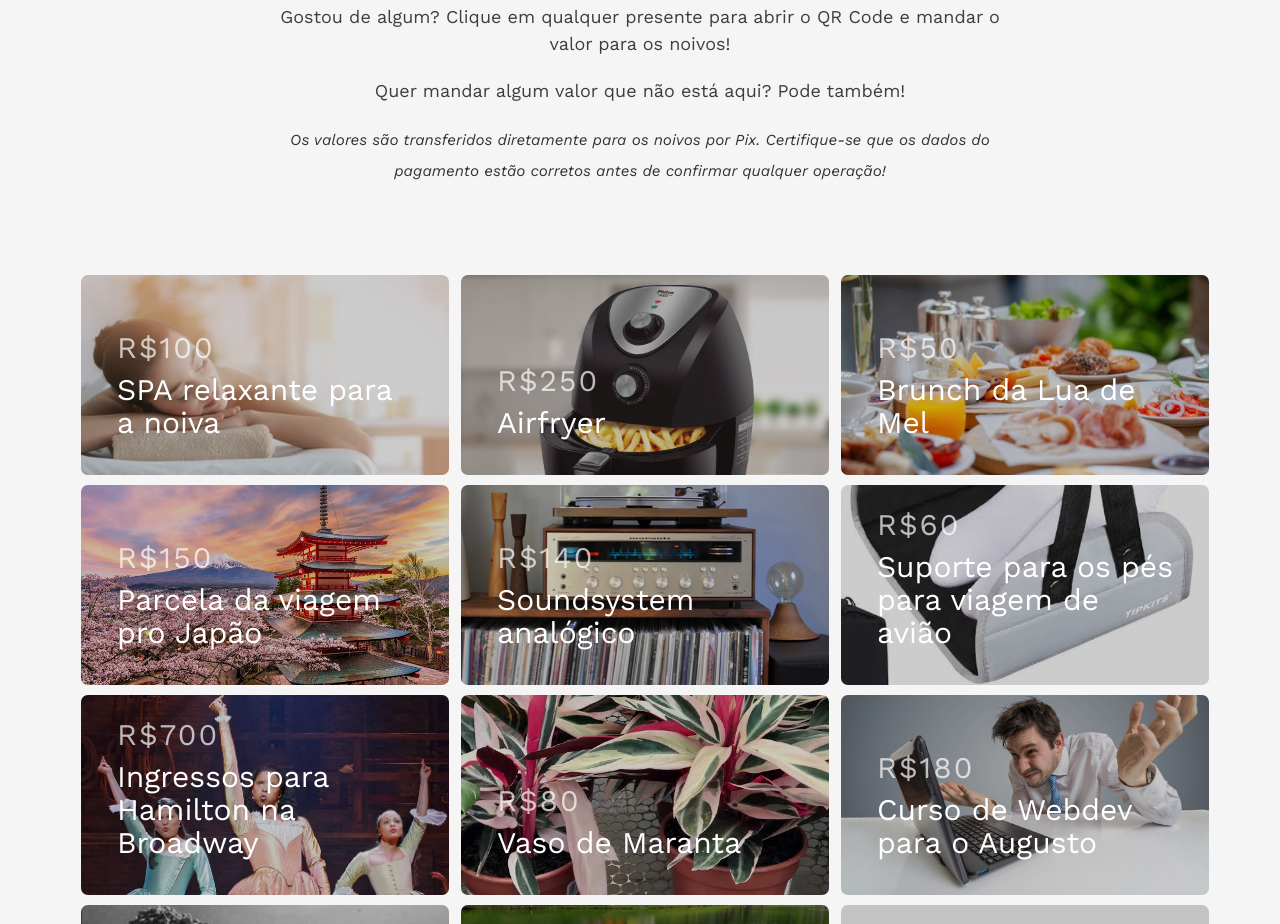
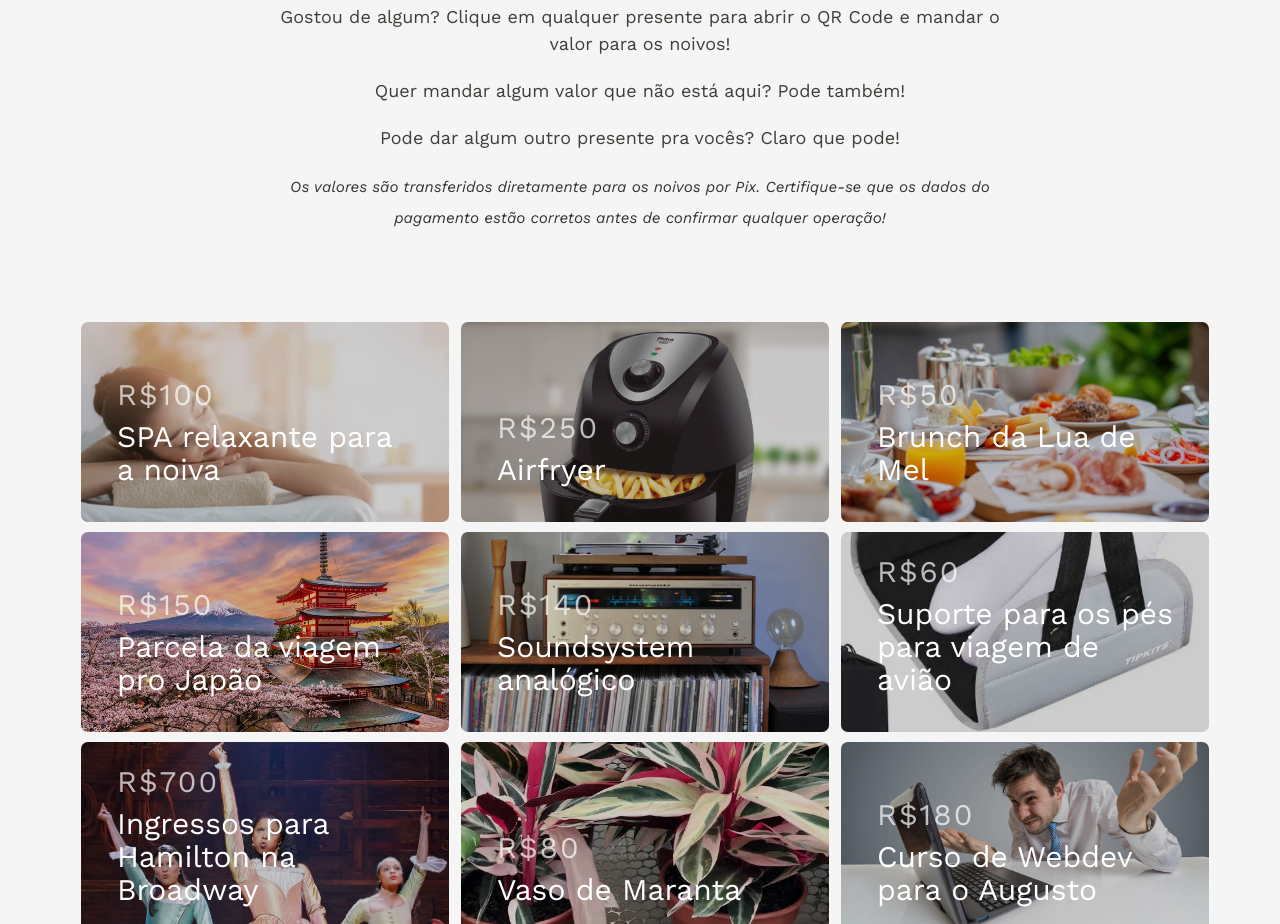
Before and after one commit to augustomafra/ivanaeaugusto, a plain HTML site: page index.html in a window 1280 px wide. Shown: the part 5259-6183 px from the top of the page. Drawn offline with nearby package versions, Linux system fonts and the light colour scheme; files whose address does not match are found by name.

Commit message:
Update gifts message

```diff
--- a/index.html
+++ b/index.html
@@ -559,6 +559,9 @@
 					<p>
 						Quer mandar algum valor que não está aqui? Pode também!
 					</p>
+					<p>
+						Pode dar algum outro presente pra vocês? Claro que pode!
+					</p>
 					<small>
 					<i>Os valores são transferidos diretamente para os noivos
 					por Pix.
```
